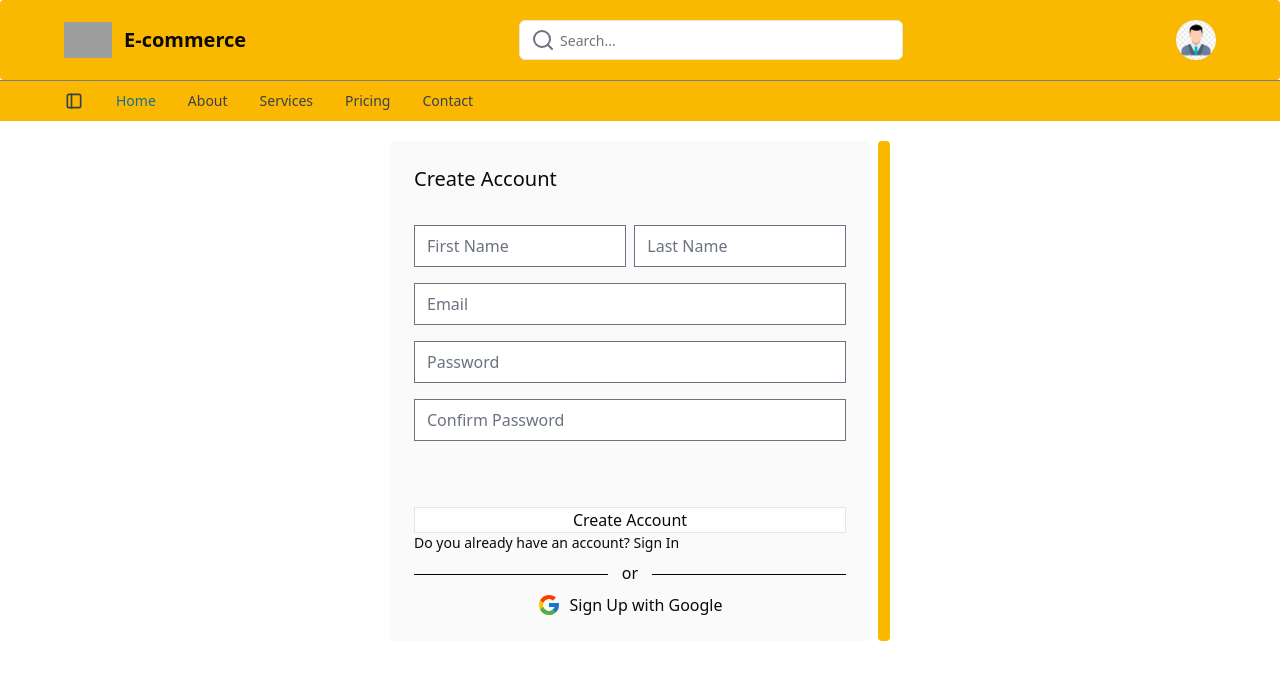
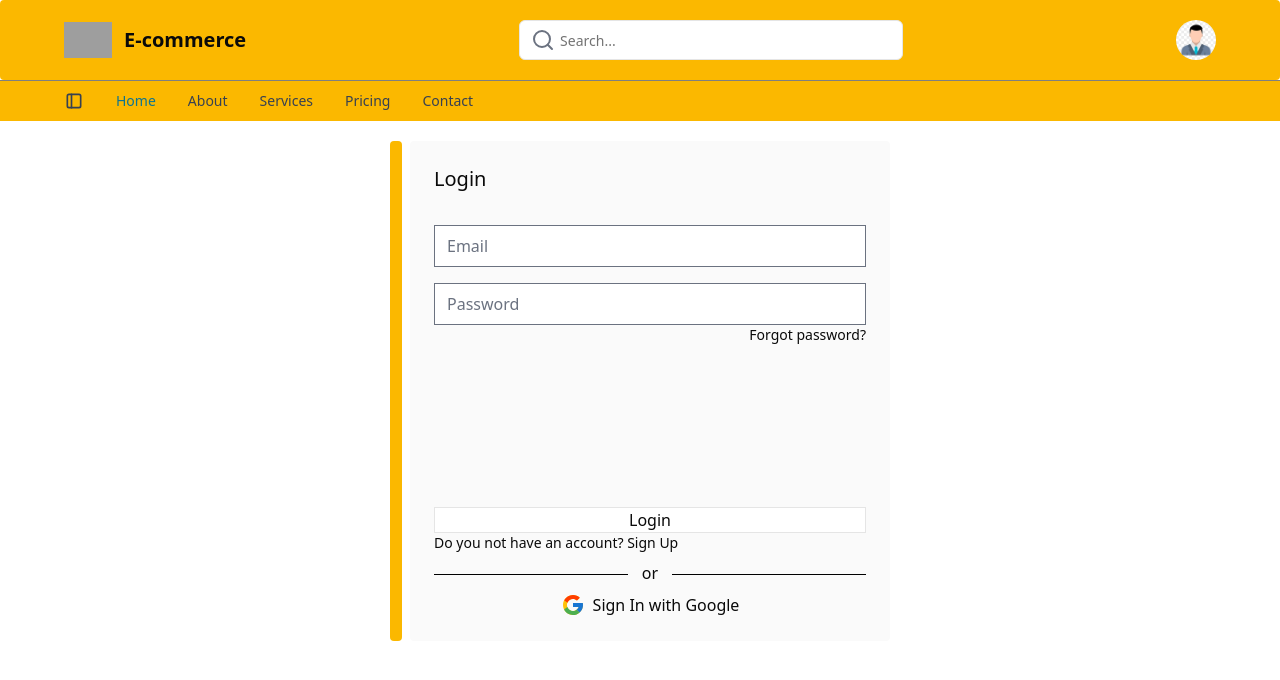
Before and after one commit to Nicolas-Ezequiel-Rio/ecommerce-react, a React (Vite) app: page /sign in a window 1280 px wide. Shown: the top 680 px of the page. Built offline with nearby package versions, Linux system fonts and the light colour scheme; grey boxes are pictures that could not be loaded.

Commit message:
feat: #6 sidebar
Sidebar modified

```diff
--- a/src/App.tsx
+++ b/src/App.tsx
@@ -1,6 +1,4 @@
 import { BrowserRouter, Route, Routes } from 'react-router-dom'
-import Signup from './components/signup/signup.tsx'
-import Signin from './components/signin/signin.tsx'
 import Sign from './components/sign/sign.tsx'
 import NavbarComponent from './components/navbar/Navbar.tsx'
 import NotFound from './components/not-found/NotFound.tsx'
@@ -18,7 +16,7 @@ export default function App() {
   return (
     <>
       <NavbarComponent toggleSidebar={toggleSidebar} />
-      <div className='flex min-h-[calc(100vh-70px)]'>
+      <div className='flex min-h-screen'>
         {isSidebarOpen && (
           <div className='min-w-24'>
             <SidebarComponent />
@@ -29,8 +27,6 @@ export default function App() {
             <Routes>
               <Route path='/' element={<Home />} />
               <Route path='sign' element={<Sign />} />
-              {/*<Route path='signup' element={<Signup />} />*/}
-              {/*<Route path='signin' element={<Signin />} />*/}
               <Route path='*' element={<NotFound />} />
             </Routes>
           </BrowserRouter>
--- a/src/components/home/Home.tsx
+++ b/src/components/home/Home.tsx
@@ -1,7 +1,3 @@
 export default function Home() {
-  return (
-    <>
-      <div>Home</div>
-    </>
-  )
+  return <></>
 }
--- a/src/components/navbar/Navbar.tsx
+++ b/src/components/navbar/Navbar.tsx
@@ -79,10 +79,7 @@ export default function NavbarComponent({
                 <Dropdown.Item>Earnings</Dropdown.Item>
                 <Dropdown.Divider />
                 <Dropdown.Item>
-                  <Navbar.Link href='/signin'>Sign In</Navbar.Link>
-                </Dropdown.Item>
-                <Dropdown.Item>
-                  <Navbar.Link href='/signup'>Sign Up</Navbar.Link>
+                  <Navbar.Link href='/sign'>Sign</Navbar.Link>
                 </Dropdown.Item>
               </Dropdown>
               <Navbar.Toggle />
--- a/src/components/sidebar/Sidebar.tsx
+++ b/src/components/sidebar/Sidebar.tsx
@@ -1,48 +1,12 @@
 'use client'
 
 import { Sidebar } from 'flowbite-react'
-import {
-  HiArrowSmRight,
-  HiChartPie,
-  HiInbox,
-  HiShoppingBag,
-  HiTable,
-  HiUser,
-  HiViewBoards
-} from 'react-icons/hi'
 
 export function SidebarComponent() {
   return (
     <Sidebar>
       <Sidebar.Items className='ml-12'>
-        <Sidebar.ItemGroup>
-          <Sidebar.Item href='#' icon={HiChartPie}>
-            Dashboard
-          </Sidebar.Item>
-          <Sidebar.Item
-            href='#'
-            icon={HiViewBoards}
-            label='Pro'
-            labelColor='dark'
-          >
-            Kanban
-          </Sidebar.Item>
-          <Sidebar.Item href='#' icon={HiInbox} label='3'>
-            Inbox
-          </Sidebar.Item>
-          <Sidebar.Item href='#' icon={HiUser}>
-            Users
-          </Sidebar.Item>
-          <Sidebar.Item href='#' icon={HiShoppingBag}>
-            Products
-          </Sidebar.Item>
-          <Sidebar.Item href='sign' icon={HiArrowSmRight}>
-            Sign In
-          </Sidebar.Item>
-          <Sidebar.Item href='sign' icon={HiTable}>
-            Sign Up
-          </Sidebar.Item>
-        </Sidebar.ItemGroup>
+        <Sidebar.ItemGroup>{/*Acá van los filtros*/}</Sidebar.ItemGroup>
       </Sidebar.Items>
     </Sidebar>
   )
--- a/src/components/sign/sign.tsx
+++ b/src/components/sign/sign.tsx
@@ -3,7 +3,7 @@ import clsx from 'clsx'
 import { FcGoogle } from 'react-icons/fc'
 
 export default function Sign() {
-  const [active, setActive] = useState(false)
+  const [active, setActive] = useState(true)
   const gridColsClass = active ? 'grid-cols-[auto,1fr]' : 'grid-cols-[1fr,auto]'
 
   return (
```
